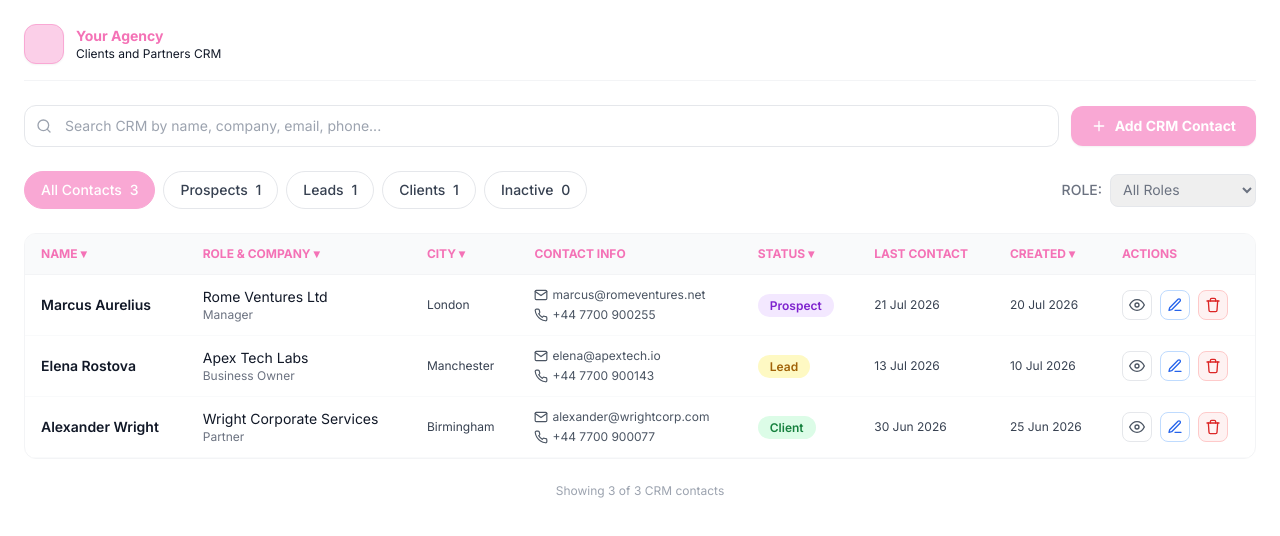
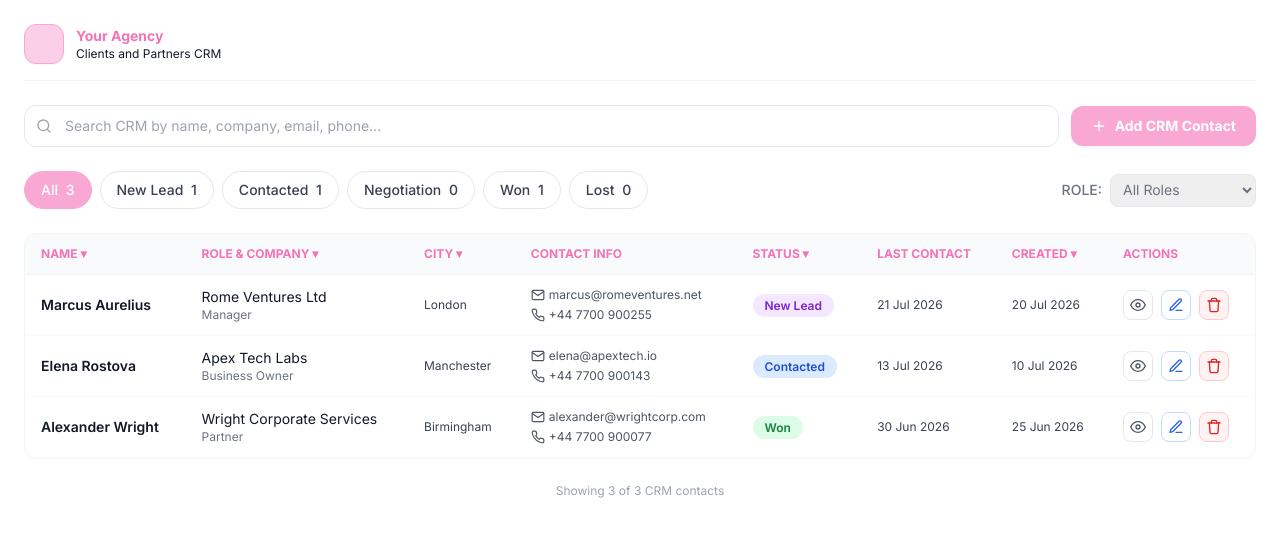
Before and after one commit to effervescentagency/effervescent-crm, a Next.js app: page / in a window 1280 px wide. Shown: the top 536 px of the page. Built offline with nearby package versions, Linux system fonts and the light colour scheme.

Commit message:
Update CRM status pipeline to New Lead, Contacted, Negotiation, Won, Lost

```diff
--- a/app/page.tsx
+++ b/app/page.tsx
@@ -1,6 +1,6 @@
 'use client';
 import { useState } from 'react';
-type Status = 'Prospect' | 'Lead' | 'Client' | 'Inactive';
+type Status = 'New Lead' | 'Contacted' | 'Negotiation' | 'Won' | 'Lost';
 type RoleType =
   | 'Manager'
   | 'Partner'
@@ -29,10 +29,11 @@ interface Contact {
   interactions: Interaction[];
 }
 const statusColors: Record<Status, string> = {
-  Prospect: 'bg-purple-100 text-purple-700',
-  Lead: 'bg-yellow-100 text-yellow-700',
-  Client: 'bg-green-100 text-green-700',
-  Inactive: 'bg-gray-100 text-gray-600',
+  'New Lead': 'bg-purple-100 text-purple-700',
+  Contacted: 'bg-blue-100 text-blue-700',
+  Negotiation: 'bg-yellow-100 text-yellow-700',
+  Won: 'bg-green-100 text-green-700',
+  Lost: 'bg-gray-100 text-gray-600',
 };
 const roleOptions: RoleType[] = [
   'Manager',
@@ -41,7 +42,7 @@ const roleOptions: RoleType[] = [
   'Staff Member',
   'Other',
 ];
-const statusOptions: Status[] = ['Prospect', 'Lead', 'Client', 'Inactive'];
+const statusOptions: Status[] = ['New Lead', 'Contacted', 'Negotiation', 'Won', 'Lost'];
 const methodOptions = ['Email', 'Phone Call', 'WhatsApp', 'In-Person', 'Other'];
 const seedContacts: Contact[] = [
   {
@@ -52,7 +53,7 @@ const seedContacts: Contact[] = [
     role: 'Manager',
     email: 'marcus@romeventures.net',
     phone: '+44 7700 900255',
-    status: 'Prospect',
+    status: 'New Lead',
     lastContact: '21 Jul 2026',
     created: '20 Jul 2026',
     notes: 'Interested in executive search services for Q3 hiring.',
@@ -74,7 +75,7 @@ const seedContacts: Contact[] = [
     role: 'Business Owner',
     email: 'elena@apextech.io',
     phone: '+44 7700 900143',
-    status: 'Lead',
+    status: 'Contacted',
     lastContact: '13 Jul 2026',
     created: '10 Jul 2026',
     notes: 'Growing startup, may need 3-5 engineering hires this year.',
@@ -96,7 +97,7 @@ const seedContacts: Contact[] = [
     role: 'Partner',
     email: 'alexander@wrightcorp.com',
     phone: '+44 7700 900077',
-    status: 'Client',
+    status: 'Won',
     lastContact: '30 Jun 2026',
     created: '25 Jun 2026',
     notes:
@@ -298,7 +299,7 @@ export default function Home() {
     company: '',
     city: '',
     role: 'Manager' as RoleType,
-    status: 'Prospect' as Status,
+    status: 'New Lead' as Status,
     notes: '',
   });
   const [notesDraft, setNotesDraft] = useState('');
@@ -357,7 +358,7 @@ export default function Home() {
       company: '',
       city: '',
       role: 'Manager',
-      status: 'Prospect',
+      status: 'New Lead',
       notes: '',
     });
     setModalMode('add');
@@ -517,51 +518,62 @@ export default function Home() {
                   : 'bg-white text-gray-700 border-gray-200')
               }
             >
-              All Contacts <span className="ml-1">{counts('All')}</span>
+              All <span className="ml-1">{counts('All')}</span>
             </button>
             <button
-              onClick={() => setFilter('Prospect')}
+              onClick={() => setFilter('New Lead')}
               className={
                 'px-4 py-2 rounded-full text-sm font-medium border ' +
-                (filter === 'Prospect'
+                (filter === 'New Lead'
                   ? 'bg-pink-300 text-white border-pink-300'
                   : 'bg-white text-gray-700 border-gray-200')
               }
             >
-              Prospects <span className="ml-1">{counts('Prospect')}</span>
+              New Lead <span className="ml-1">{counts('New Lead')}</span>
             </button>
             <button
-              onClick={() => setFilter('Lead')}
+              onClick={() => setFilter('Contacted')}
               className={
                 'px-4 py-2 rounded-full text-sm font-medium border ' +
-                (filter === 'Lead'
+                (filter === 'Contacted'
                   ? 'bg-pink-300 text-white border-pink-300'
                   : 'bg-white text-gray-700 border-gray-200')
               }
             >
-              Leads <span className="ml-1">{counts('Lead')}</span>
+              Contacted <span className="ml-1">{counts('Contacted')}</span>
             </button>
             <button
-              onClick={() => setFilter('Client')}
+              onClick={() => setFilter('Negotiation')}
               className={
                 'px-4 py-2 rounded-full text-sm font-medium border ' +
-                (filter === 'Client'
+                (filter === 'Negotiation'
                   ? 'bg-pink-300 text-white border-pink-300'
                   : 'bg-white text-gray-700 border-gray-200')
               }
             >
-              Clients <span className="ml-1">{counts('Client')}</span>
+              Negotiation <span className="ml-1">{counts('Negotiation')}</span>
             </button>
             <button
-              onClick={() => setFilter('Inactive')}
+              onClick={() => setFilter('Won')}
               className={
                 'px-4 py-2 rounded-full text-sm font-medium border ' +
-                (filter === 'Inactive'
+                (filter === 'Won'
                   ? 'bg-pink-300 text-white border-pink-300'
                   : 'bg-white text-gray-700 border-gray-200')
               }
             >
-              Inactive <span className="ml-1">{counts('Inactive')}</span>
+              Won <span className="ml-1">{counts('Won')}</span>
+            </button>
+            <button
+              onClick={() => setFilter('Lost')}
+              className={
+                'px-4 py-2 rounded-full text-sm font-medium border ' +
+                (filter === 'Lost'
+                  ? 'bg-pink-300 text-white border-pink-300'
+                  : 'bg-white text-gray-700 border-gray-200')
+              }
+            >
+              Lost <span className="ml-1">{counts('Lost')}</span>
             </button>
           </div>
           <div className="flex items-center gap-2 text-sm text-gray-500">
@@ -861,14 +873,7 @@ export default function Home() {
               <div className="flex items-center gap-3">
                 <span
                   className={
-                    'px-3 py-1 rounded-full text-xs font-semibold bg-white ' +
-                    (viewing.status === 'Prospect'
-                      ? 'text-purple-700'
-                      : viewing.status === 'Lead'
-                      ? 'text-yellow-700'
-                      : viewing.status === 'Client'
-                      ? 'text-green-700'
-                      : 'text-gray-600')
+                    'px-3 py-1 rounded-full text-xs font-semibold ' + statusColors[viewing.status]
                   }
                 >
                   {viewing.status}
```
Also changed, not shown: 1 other file (tests, documents, lock files or other folders).
